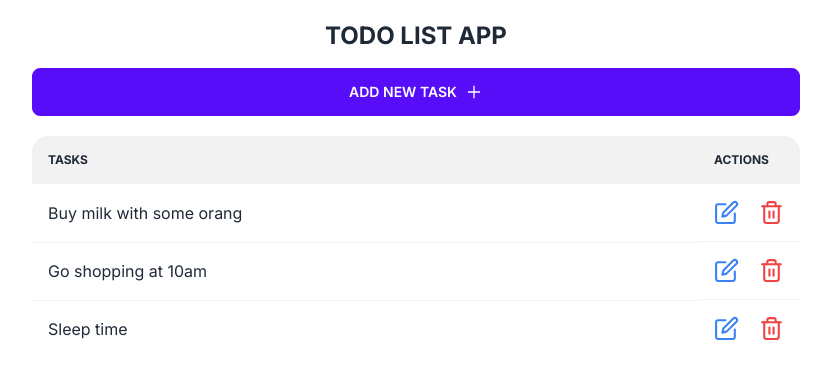
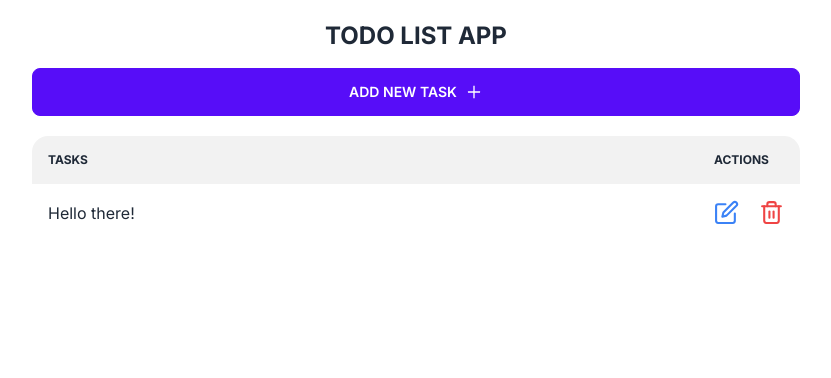
Before and after one commit to AmDMasterDev/todo-list-app-basic, a Next.js app: page / in a window 1280 px wide. Shown: the top 378 px of the page, without its empty margins (224-1055 px from the left). Built offline with nearby package versions, Linux system fonts and the light colour scheme; data requests are answered from the project's data file.

Commit message:
Final Commit

```diff
--- a/api.ts
+++ b/api.ts
@@ -34,6 +34,6 @@ export const editTodo = async (todo: ITask): Promise<ITask> => {
 
 export const deleteTodo = async (id: string): Promise<void> => {
     await fetch(`${baseUrl}/tasks/${id}`, {
-        method: 'DELTE',
+        method: 'DELETE',
     })
 }
--- a/data/todos.json
+++ b/data/todos.json
@@ -1,16 +1,8 @@
 {
   "tasks": [
     {
-      "id": 1,
-      "text": "Buy milk with some orang"
-    },
-    {
-      "id": 2,
-      "text": "Go shopping at 10am"
-    },
-    {
-      "id": 3,
-      "text": "Sleep time"
+      "id": "4ca9e544-6da3-43de-842d-bbb3ce1f0843",
+      "text": "Hello there!"
     }
   ]
 }
```
